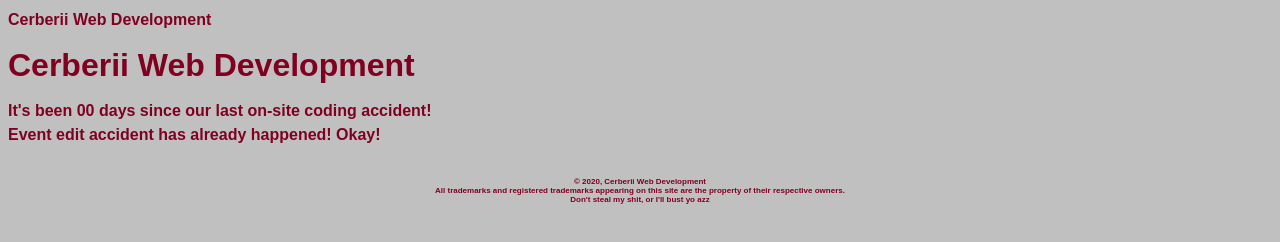
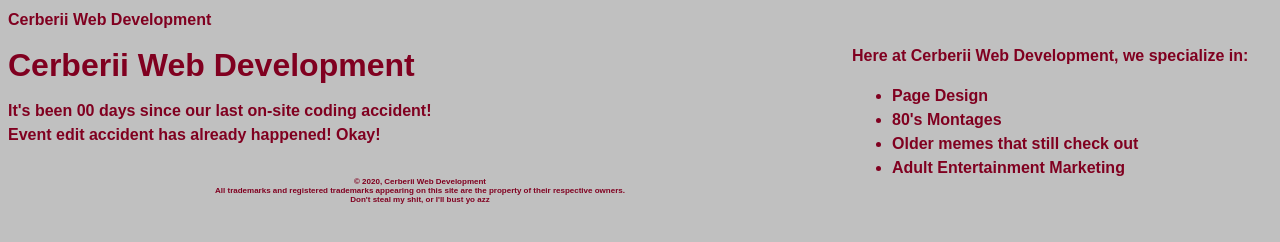
Before and after one commit to coldroses/Cerberii, a plain HTML site: page index.html in a window 1280 px wide. Drawn offline with Linux system fonts and the light colour scheme.

Commit message:
Add files via upload
Added float: Right content to home page.

```diff
--- a/cerberii.css
+++ b/cerberii.css
@@ -8,6 +8,12 @@ body {
   line-height: 1.5em;
 }
 
+#yankee {
+  width:400px;
+  float: right;
+  padding: 20px;
+}
+
 #footer    {
       font-size: 50%;
       text-align: center;
--- a/index.html
+++ b/index.html
@@ -6,6 +6,17 @@
   <title>Cerberii Web Development</title>
   </head>
   <body>
+    <div id="yankee">
+      <p>
+      Here at Cerberii Web Development, we specialize in:
+      <ul>
+        <li>Page Design</li>
+        <li>80's Montages</li>
+        <li>Older memes that still check out</li>
+        <li>Adult Entertainment Marketing</li>
+      </ul>
+    </p>
+    </div>
     <h1>
       Cerberii Web Development
     </h1>
```
